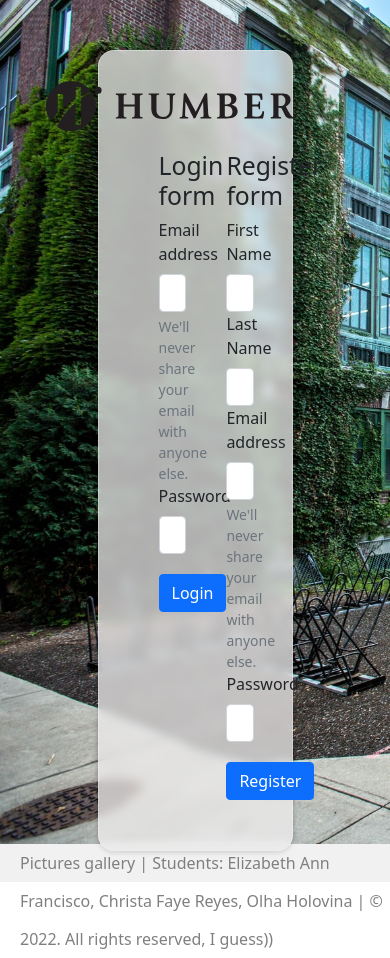
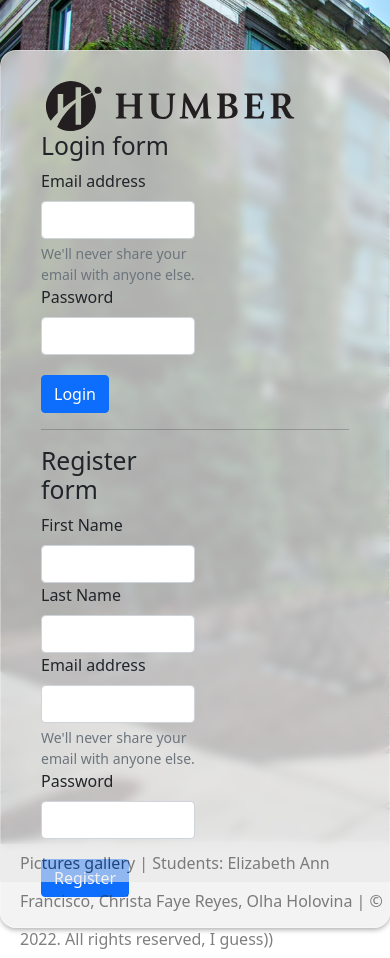
Before and after one commit to WDDM120-A2/CloudPhotoApp, a website: page index.html in a window 390 px wide. Drawn offline with nearby package versions, Linux system fonts and the light colour scheme; no server answers.

Commit message:
fix responsiveness of homepage

```diff
--- a/css/style.css
+++ b/css/style.css
@@ -67,6 +67,23 @@
     padding: 20px;
 }
 
+@media screen and (max-width: 750px) {
+    .container {
+        width: 100%;
+    }
+    .forms {
+        margin: 0;
+        padding: 0;
+        display: flex;
+        flex-direction: column;
+        width: 100%;
+    }
+    form {
+        margin: 0;
+        padding: 0;
+    }
+}
+
 /*Footer*/
 footer {
     width: 100%;
```
